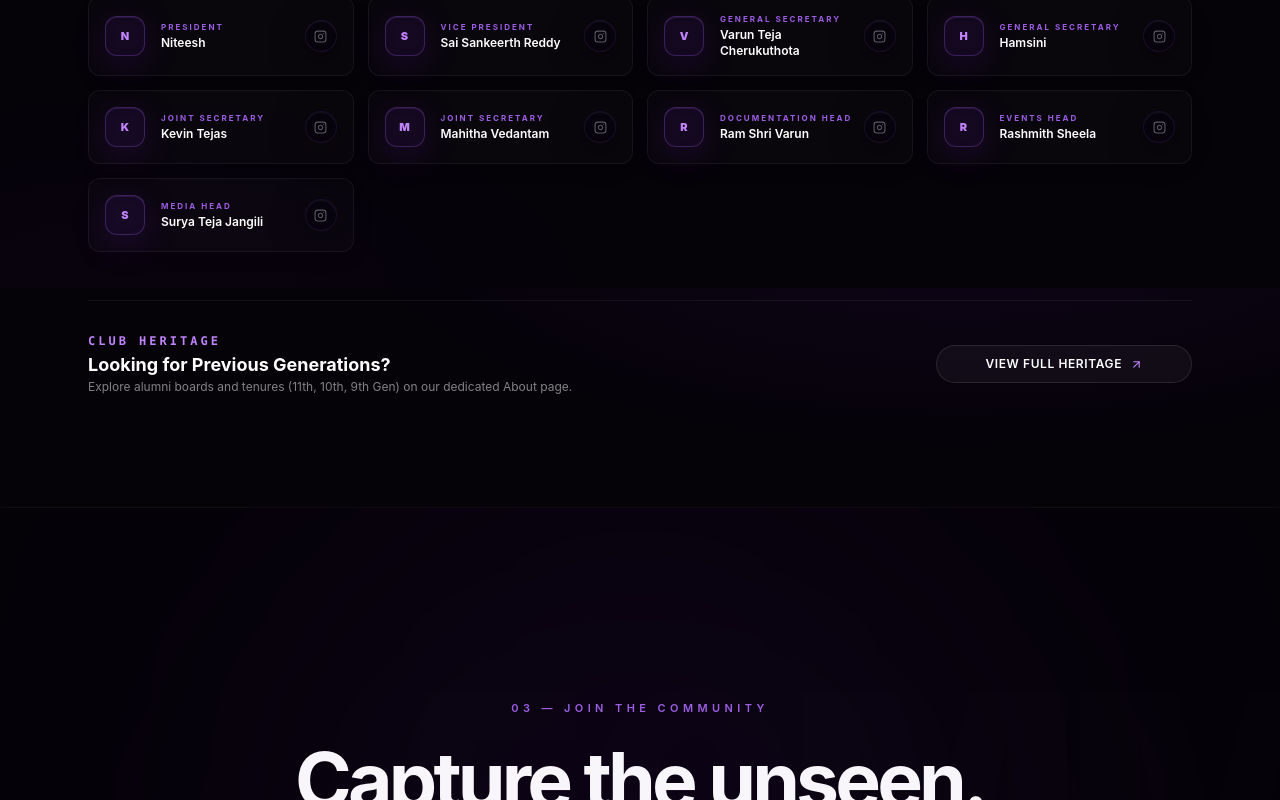
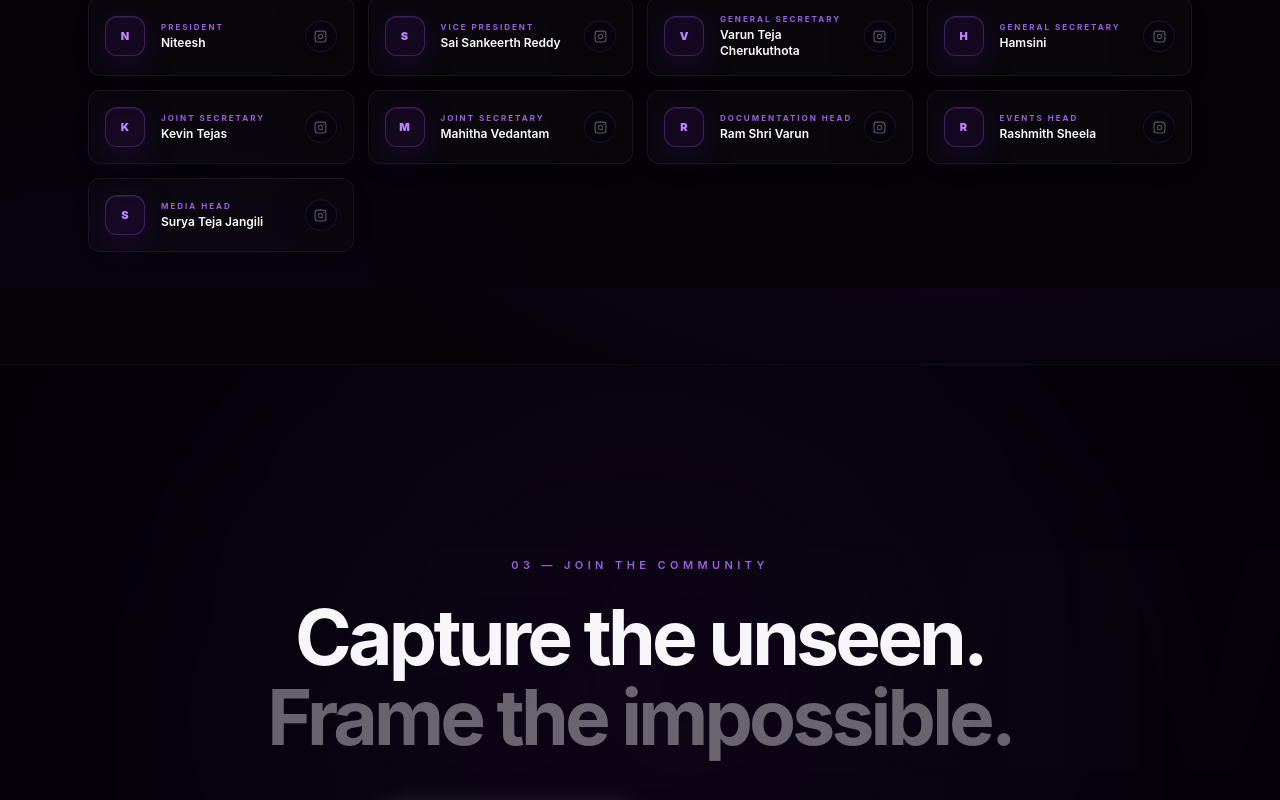
Before and after one commit to vroom0456/cpcwebsitefinal, a Next.js app: page / in a window 1280 px wide. Shown: the part 2912-3712 px from the top of the page. Built offline with nearby package versions, Linux system fonts and the light colour scheme; no server answers; the database is empty.

Commit message:
fix(home): remove previous gen CC section from home page in favor of dedicated about page

```diff
--- a/src/components/public/home-about.tsx
+++ b/src/components/public/home-about.tsx
@@ -226,32 +226,10 @@ export function HomeAbout({ eventsCount, photosCount, eventsThisYear }: HomeAbou
           </motion.div>
 
           {/* Equal Team Grid Layout */}
-          <div className="max-w-6xl mx-auto pt-4 space-y-12">
+          <div className="max-w-6xl mx-auto pt-4">
             {/* 12th Gen (Current Active Committee) */}
             <div className="space-y-4">
               <CCGenEqualLayout genData={gen12Tree} />
-            </div>
-
-            {/* View Full Heritage & Previous Generations on dedicated /about page */}
-            <div className="pt-8 border-t border-white/[0.06] flex flex-col sm:flex-row items-center justify-between gap-4 text-center sm:text-left">
-              <div>
-                <p className="text-xs font-mono uppercase tracking-[0.25em] text-[#C084FC] font-semibold">
-                  Club Heritage
-                </p>
-                <h4 className="text-base sm:text-lg font-bold text-white font-display mt-0.5">
-                  Looking for Previous Generations?
-                </h4>
-                <p className="text-xs text-white/50">
-                  Explore alumni boards and tenures (11th, 10th, 9th Gen) on our dedicated About page.
-                </p>
-              </div>
-              <Link
-                href="/about#heritage"
-                className="inline-flex items-center gap-2 px-5 py-2.5 rounded-full bg-white/[0.04] hover:bg-white/[0.08] border border-white/10 hover:border-purple-500/40 text-white text-xs font-semibold tracking-wider uppercase transition-all duration-300 shrink-0"
-              >
-                <span>View Full Heritage</span>
-                <ArrowUpRight size={13} className="text-[#C084FC]" />
-              </Link>
             </div>
           </div>
         </div>
```
